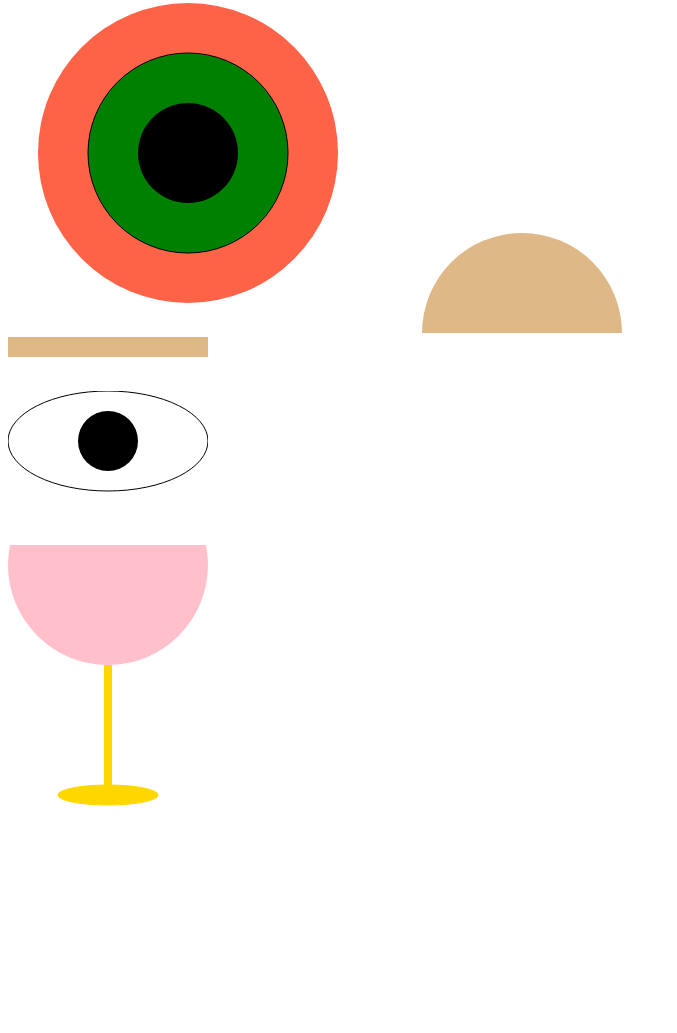
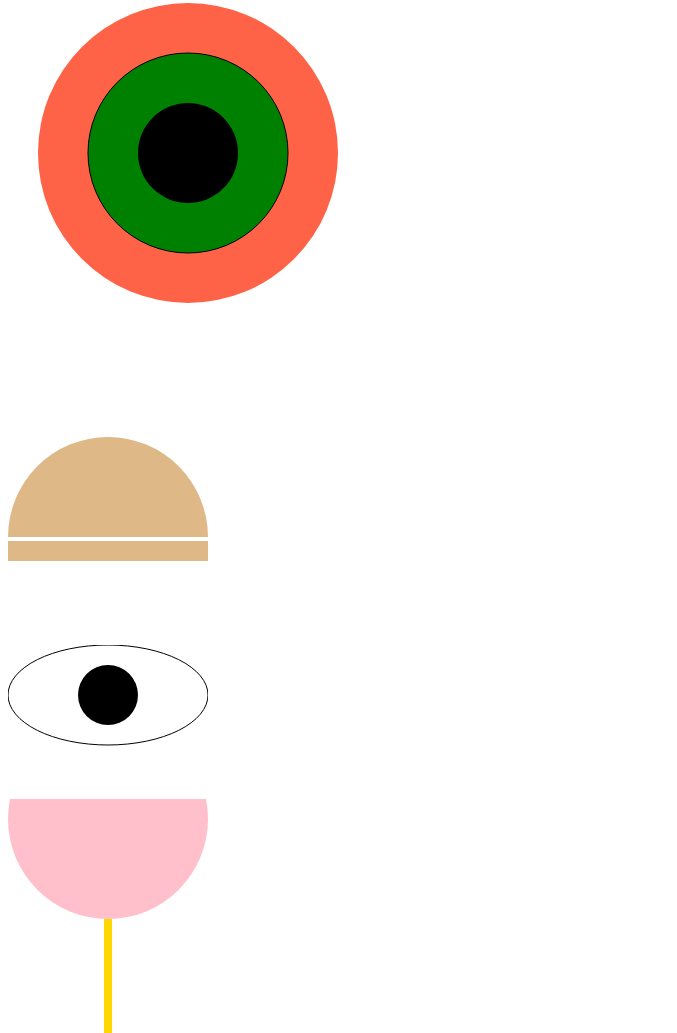
Before and after one commit to geni92/geni92.github.io, a plain HTML site: page svg/svg.html in a window 1280 px wide. Shown: the part 1158-2191 px from the top of the page, without its empty margins (0-677 px from the left). Drawn offline with Linux system fonts and the light colour scheme.

Commit message:
Add files via upload

```diff
--- a/svg/svg.html
+++ b/svg/svg.html
@@ -134,12 +134,12 @@
       ></circle>
       <circle cy=" 150" cx="150" r="50" fill="black"></circle>
     </svg>
-
-    <svg width="200" height="100">
-      <circle cx="100" cy="100" r="100" fill="burlywood"></circle>
+<br>
+    <svg width="200" height="200">
+      <circle cx="100" cy="200" r="100" fill="burlywood"></circle>
     </svg>
     <br />
-    <svg width="200" height="50">
+    <svg width="200" height="100">
       <rect width="200" height="20" x="0" y="0" fill="burlywood"></rect>
     </svg>
     <br />
```
